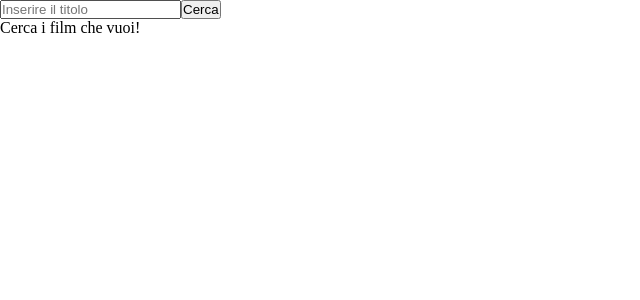
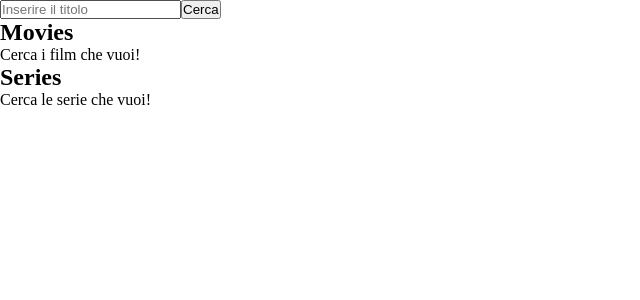
Before and after one commit to Vittoriocorradi/vite-boolflix, a Vue app: page / in a window 1280 px wide. Shown: the top 300 px of the page, without its empty margins (0-640 px from the left). Built offline with nearby package versions, Linux system fonts and the light colour scheme.

Commit message:
Milestone 2

```diff
--- a/src/App.vue
+++ b/src/App.vue
@@ -31,8 +31,16 @@
           }
         })
         .then((response) => {
-          console.log(response.data.results);
           store.moviesList = response.data.results;
+        })
+        axios.get(store.config.serieUri, {
+          params: {
+            api_key: store.config.apiKey,
+            query: store.searchInput
+          }
+        })
+        .then((response) => {
+          store.seriesList = response.data.results;
         })
       }
     }
--- a/src/components/AppMain.vue
+++ b/src/components/AppMain.vue
@@ -14,7 +14,7 @@
 <template>
     <main>
         <MainMovies/>
-        <!-- <MainSeries/> -->
+        <MainSeries/>
     </main>
 </template>
 
--- a/src/components/ItemCard.vue
+++ b/src/components/ItemCard.vue
@@ -23,8 +23,8 @@
 <template>
     <article>
         <li>
-            <h1> {{ title }} </h1>
-            <h2> {{ ogTitle }} </h2>
+            <h3> {{ title }} </h3>
+            <h4> {{ ogTitle }} </h4>
             <div v-if="!flagsList.includes(language)"> {{ language }} </div>
             <div v-else>
                 <img :src="'/flags-imgs/' + language + '.png'" alt="">
--- a/src/components/MainMovies.vue
+++ b/src/components/MainMovies.vue
@@ -17,6 +17,7 @@
 
 <template>
     <section>
+        <h2>Movies</h2>
         <ul v-if="store.moviesList.length !== 0">
             <ItemCard
             v-for="movie in store.moviesList"
--- a/src/components/MainSeries.vue
+++ b/src/components/MainSeries.vue
@@ -1,16 +1,37 @@
 <script>
+    import { store } from '../store';
     import ItemCard from './ItemCard.vue';
 
     export default {
         name: 'Series',
         components: {
             ItemCard
+        },
+        data() {
+            return {
+                store
+            }
         }
     }
 </script>
 
 <template>
     <section>
-        <ItemCard/>
+        <h2>Series</h2>
+        <ul v-if="store.seriesList.length !== 0">
+            <ItemCard
+            v-for="series in store.seriesList"
+            :title="series.name"
+            :ogTitle="series.original_name"
+            :language="series.original_language"
+            :vote="series.vote_average"
+            />
+        </ul>
+        <div v-else-if="store.searchInput === '' | store.researchActive === false">
+            Cerca le serie che vuoi!
+        </div>
+        <div v-else-if="store.researchActive === true">
+            Impossibile trovare risultati
+        </div>
     </section>
 </template>
--- a/src/store.js
+++ b/src/store.js
@@ -4,6 +4,7 @@ export const store = reactive({
     searchInput: '',
     researchActive: false,              //Variabile per verificare se si ha effettuato una ricerca
     moviesList: [],
+    seriesList: [],
     config: {
         movieUri: 'https://api.themoviedb.org/3/search/movie',
         serieUri: 'https://api.themoviedb.org/3/search/tv',
```
Also changed, not shown: 1 other file (tests, documents, lock files or other folders).
